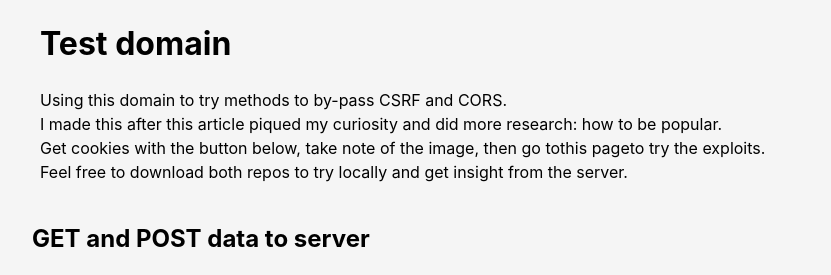
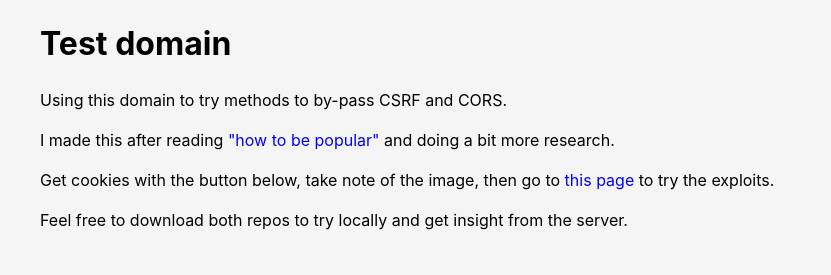
Before and after one commit to alexalexyang/task-checklist, a Next.js app: page /tryme in a window 1280 px wide. Shown: the top 275 px of the page, without its empty margins (224-1055 px from the left). Built offline with nearby package versions, Linux system fonts and the light colour scheme.

Commit message:
Fix styles

```diff
--- a/pages/tryme.tsx
+++ b/pages/tryme.tsx
@@ -2,6 +2,7 @@ import {
   ButtonsWrapper,
   RoundButton,
   StyledImage,
+  TextWrapper,
 } from "../styles/misc-styles";
 import { Content, Header, Main } from "../styles/layout";
 
@@ -30,29 +31,32 @@ export default function TryMe() {
       <Content>
         <Header>
           <h1>Test domain</h1>
+
+          <TextWrapper>
             <p>{description}</p>
+
             <p>
-            I made this after this article piqued my curiosity and did more
-            research:{" "}
+              I made this after reading{" "}
               <a href="https://blog.azuki.vip/csrf/" target="__blank">
-              how to be popular
-            </a>
-            .
+                &quot;how to be popular&quot;
+              </a>{" "}
+              and doing a bit more research.
             </p>
 
             <p>
               Get cookies with the button below, take note of the image, then go
-            to
+              to{" "}
               <a href="https://security-testing.vercel.app/" target="__blank">
                 this page
-            </a>
+              </a>{" "}
               to try the exploits.
             </p>
 
             <p>
-            Feel free to download both repos to try locally and get insight from
-            the server.
+              Feel free to download both repos to try locally and get insight
+              from the server.
             </p>
+          </TextWrapper>
         </Header>
 
         <h2>GET and POST data to server</h2>
--- a/styles/globals.css
+++ b/styles/globals.css
@@ -7,7 +7,7 @@ body {
 }
 
 a {
-  color: inherit;
+  color: blue;
   text-decoration: none;
 }
 
--- a/styles/misc-styles.tsx
+++ b/styles/misc-styles.tsx
@@ -26,3 +26,11 @@ export const StyledImage = styled.img`
   border-radius: 2rem;
   object-fit: contain;
 `;
+
+export const TextWrapper = styled.div`
+  line-height: 1.5rem;
+
+  > :not(:last-child) {
+    margin-bottom: 1rem;
+  }
+`;
```
Lines whose indentation alone changed are shown as unchanged.
